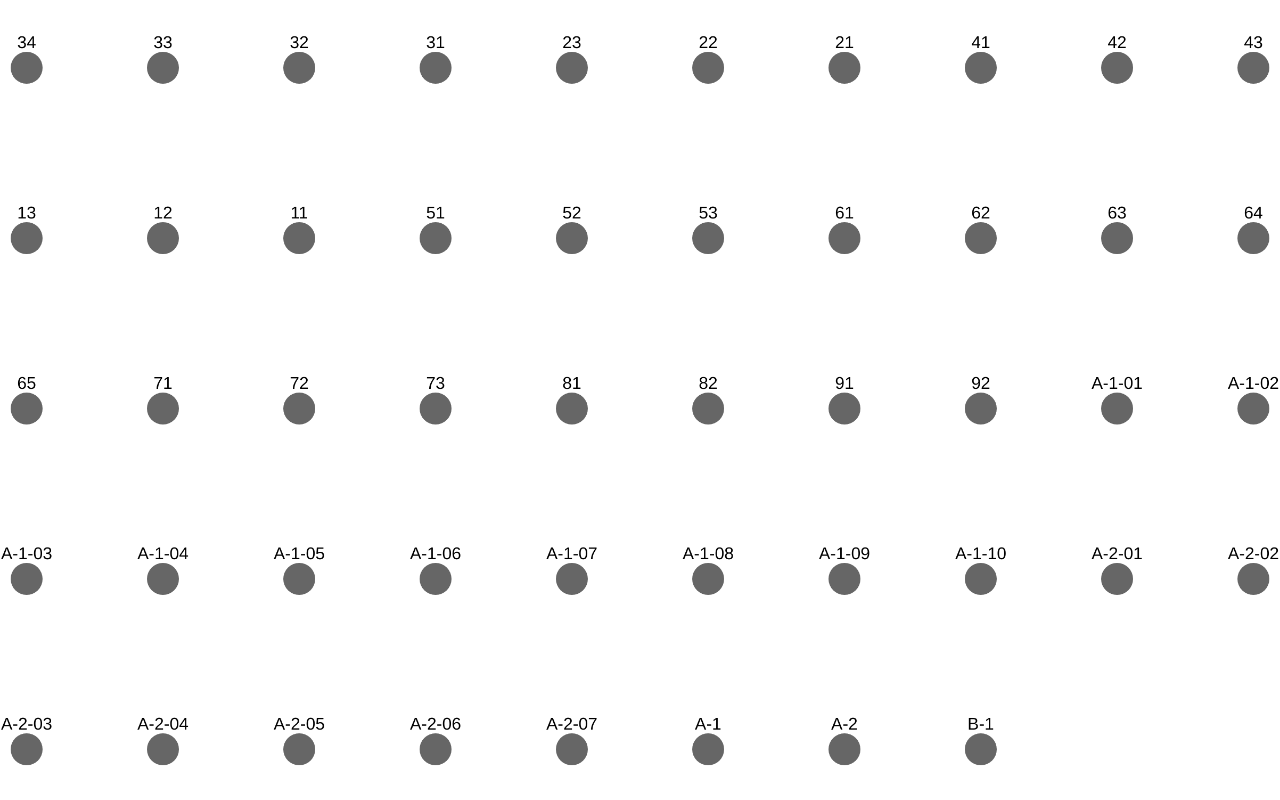
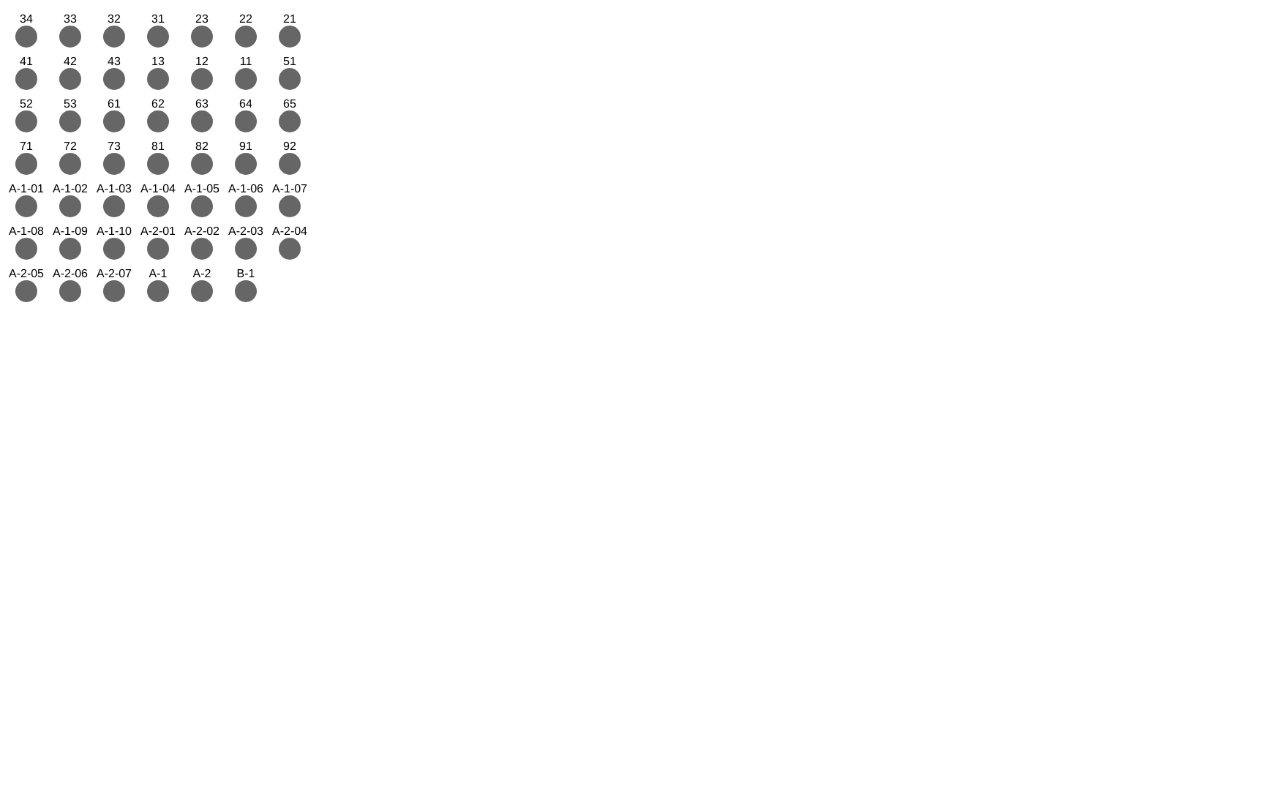
Before and after one commit to csgregorian/OEC2017, a website: page app/index.html in a window 1280 px wide. Drawn offline with Linux system fonts and the light colour scheme.

Commit message:
Moved css and added div

```diff
--- a/app/css/style.css
+++ b/app/css/style.css
@@ -1,7 +1,5 @@
- #cy {
-     width: 100%;
-     height: 100%;
-     position: absolute;
-     top: 0px;
-     left: 0px;
- }
+#cy {
+    width: 300px;
+    height: 300px;
+    display: block;
+}
--- a/app/index.html
+++ b/app/index.html
@@ -8,14 +8,17 @@
     <meta name="description" content="">
     <meta name="viewport" content="width=device-width, initial-scale=1">
 
+    <link rel="stylesheet" type="text/css" href="css/style.css">
     <script type="text/javascript" src="js/map.js"></script>
     <script src="js/cytoscape.min.js"></script>
     <script src="js/jquery-3.1.1.min.js"></script>
-    <link rel="stylesheet" type="text/css" href="css/style.css">
 </head>
 
 <body>
+    <div id="infobar"></div>
     <div id="cy"></div>
+    <div id="console"></div>
+    <div id="timeline"></div>
 
     <script src="js/index.js"></script>
 </body>
```
